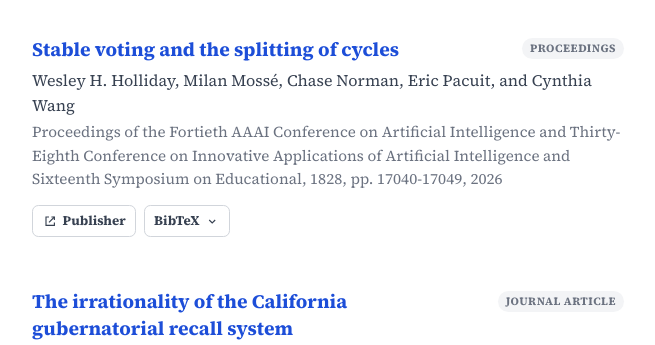
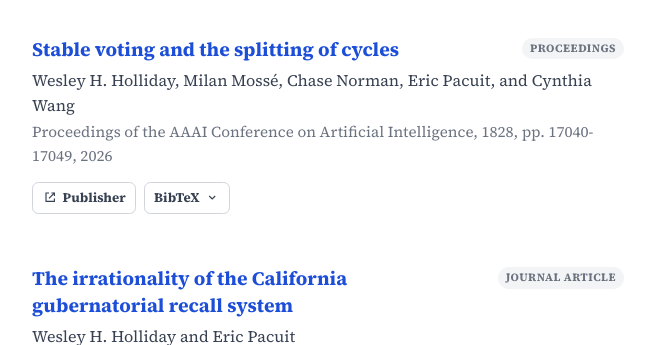
Before and after one commit to epacuit/mysite, an Astro site: page /publications in a window 1280 px wide. Shown: the part 1080-1425 px from the top of the page, without its empty margins (384-1039 px from the left). Built offline with nearby package versions, Linux system fonts and the light colour scheme; Astro itself is replaced by a stand-in of ours.

Commit message:
Update stable-voting-splitting-cycles.md with Pages CMS

```diff
--- a/data/pubs/stable-voting-splitting-cycles.md
+++ b/data/pubs/stable-voting-splitting-cycles.md
@@ -3,9 +3,8 @@ title: Stable voting and the splitting of cycles
 authors: Wesley H. Holliday, Milan Mossé, Chase Norman, Eric Pacuit, and Cynthia Wang
 year: 2026
 type: proceedings
-citation: Proceedings of the Fortieth AAAI Conference on Artificial Intelligence
-  and Thirty-Eighth Conference on Innovative Applications of Artificial
-  Intelligence and Sixteenth Symposium on Educational, 1828, pp. 17040-17049
+citation: Proceedings of the AAAI Conference on Artificial Intelligence, 1828,
+  pp. 17040-17049
 volume: 1828
 pages: 17040 - 17049
 bookname: Proceedings of the Fortieth AAAI Conference on Artificial Intelligence
```
